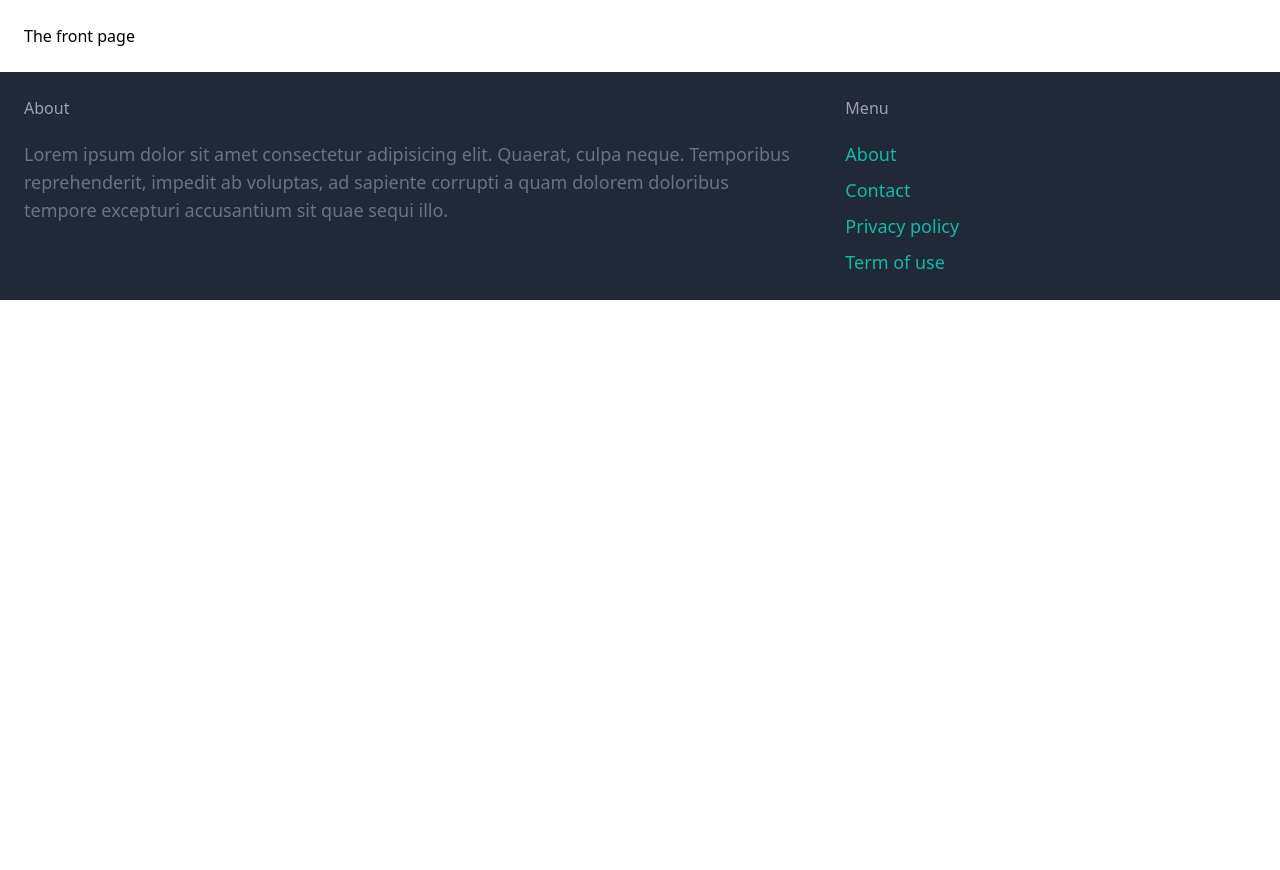
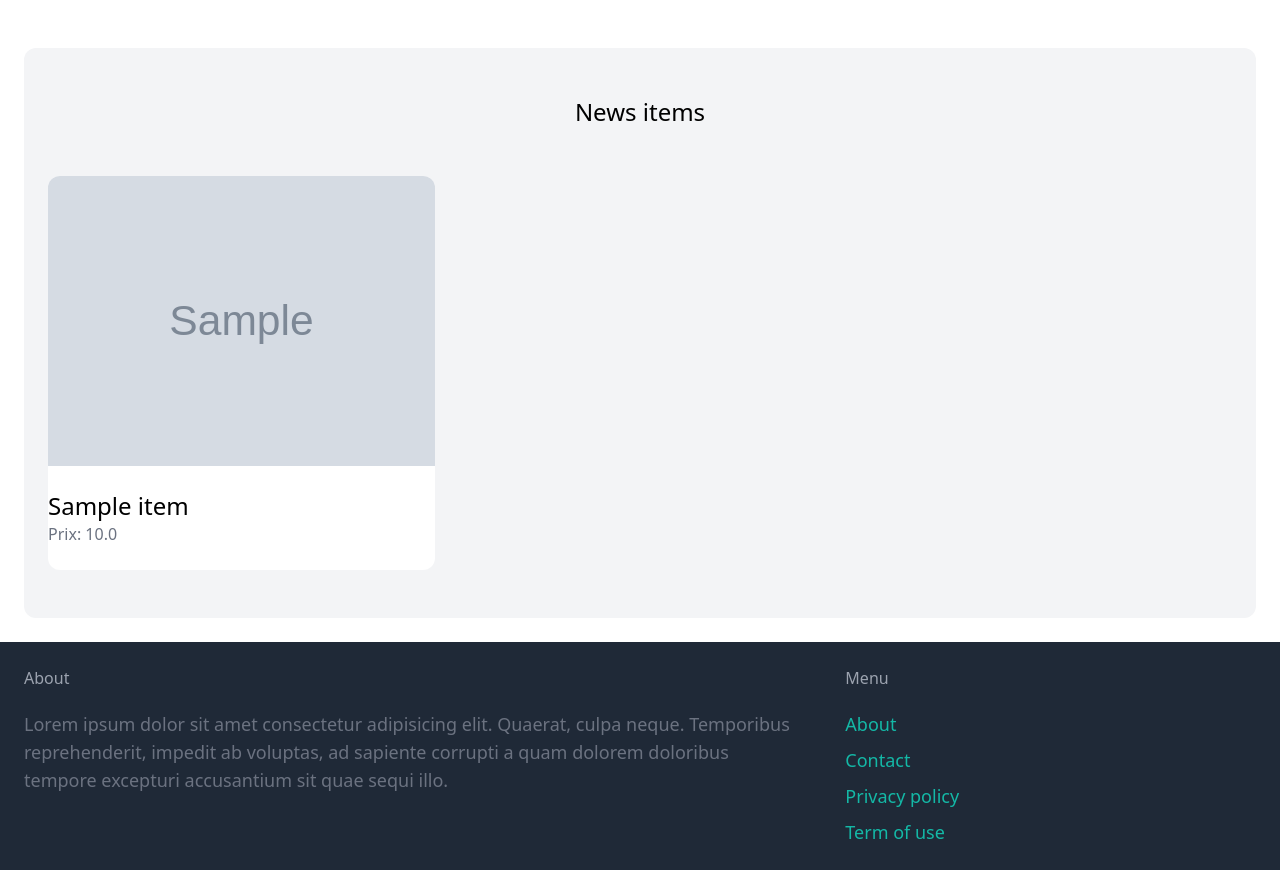
Before and after one commit to GrandNabil/Marketplace, a Django app: template Marketplace/market/templates/market/index.html in a window 1280 px wide. Shown: the part 77-947 px from the top of the page. Before the commit the page ends 377 px from the top, so only its background shows below. Run offline with Django 5.2, Linux system fonts and the light colour scheme; the template is opened without the code that fills it: values that come from a table or form of the project are taken from there, others are empty; tables that the repository leaves empty hold one stand-in row (values such as "Sample post"); grey boxes marked "Sample" are stand-in pictures; some libraries are stand-ins or nearby versions.

Commit message:
index.html momdification

```diff
--- a/Marketplace/market/templates/market/index.html
+++ b/Marketplace/market/templates/market/index.html
@@ -3,5 +3,25 @@
 {% block title %} Welcome {%endblock%}
 
 {% block content %}
-    <h1> The front page</h1>
+    <div class="mt-6 px-6 py-12 bg-gray-100 rounded-xl">
+        <h2 class="mb-12 text-2xl text-center">News items</h2>
+
+        <div class="grid grid-cols-3 gap-3">
+            {% for item in items %}
+                <div>
+                    <a href="#">
+                        <div>
+                            <img src="{{ item.image.url }}" class="rounded-t-xl">
+                        </div>
+
+                        <div class="py-6 bg-white rounded-b-xl">
+                            <h2 class="text-2xl"> {{item.name}} </h2>
+                            <p class="text-gray-500">Prix: {{item.prix}}</p>
+                        </div>
+                    </a>
+                </div>
+
+            {% endfor %}
+        </div>
+    </div>
 {%endblock%}
```
